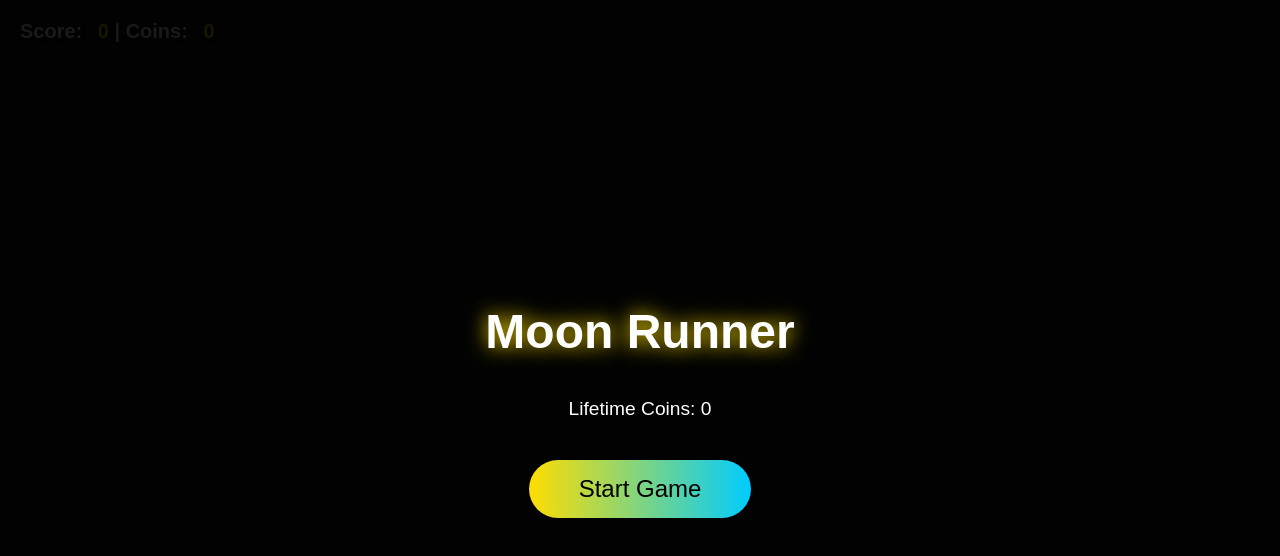
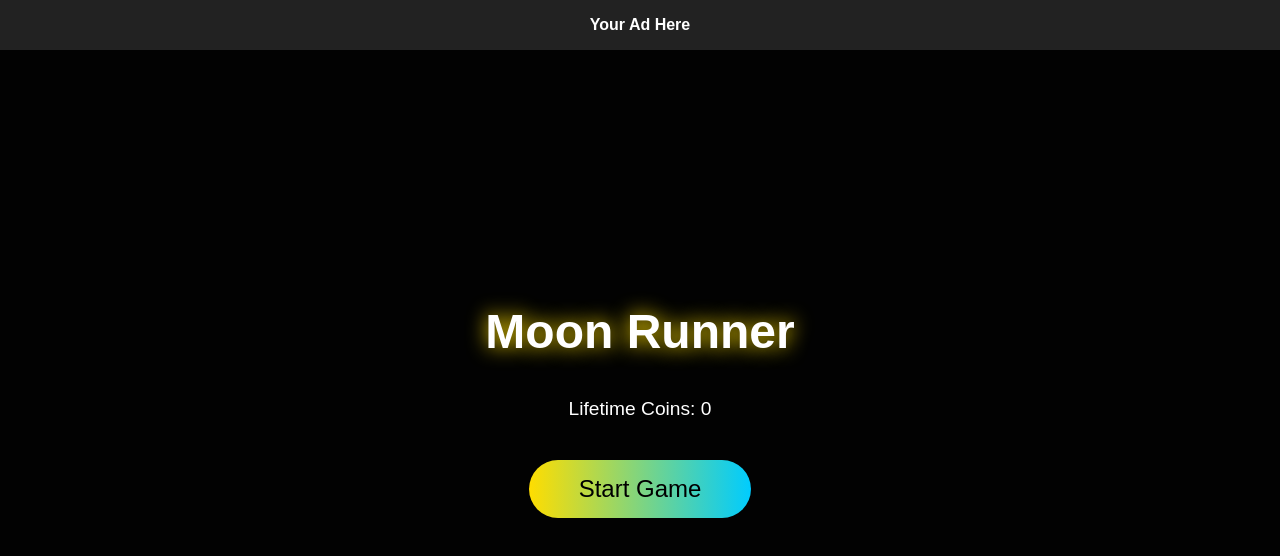
Before and after one commit to shank122004-tech/MoonSurfersRunner, a plain HTML site: page index.html in a window 1280 px wide. Drawn offline with nearby package versions, Linux system fonts and the light colour scheme.

Commit message:
Update index.html

```diff
--- a/index.html
+++ b/index.html
@@ -18,6 +18,24 @@ video { width:80%; max-width:600px; border-radius:10px; margin-top:20px; }
 </style>
 </head>
 <body>
+<div id="adBanner" style="
+    position:absolute;
+    top:0;
+    left:0;
+    width:100%;
+    height:50px;
+    background:#222;
+    color:#fff;
+    display:flex;
+    align-items:center;
+    justify-content:center;
+    font-weight:bold;
+    z-index:30;
+    font-family:sans-serif;
+">
+    Your Ad Here
+</div>
+
 
 <div id="hud">Score: <span id="score">0</span> | Coins: <span id="coins">0</span></div>
 
```
